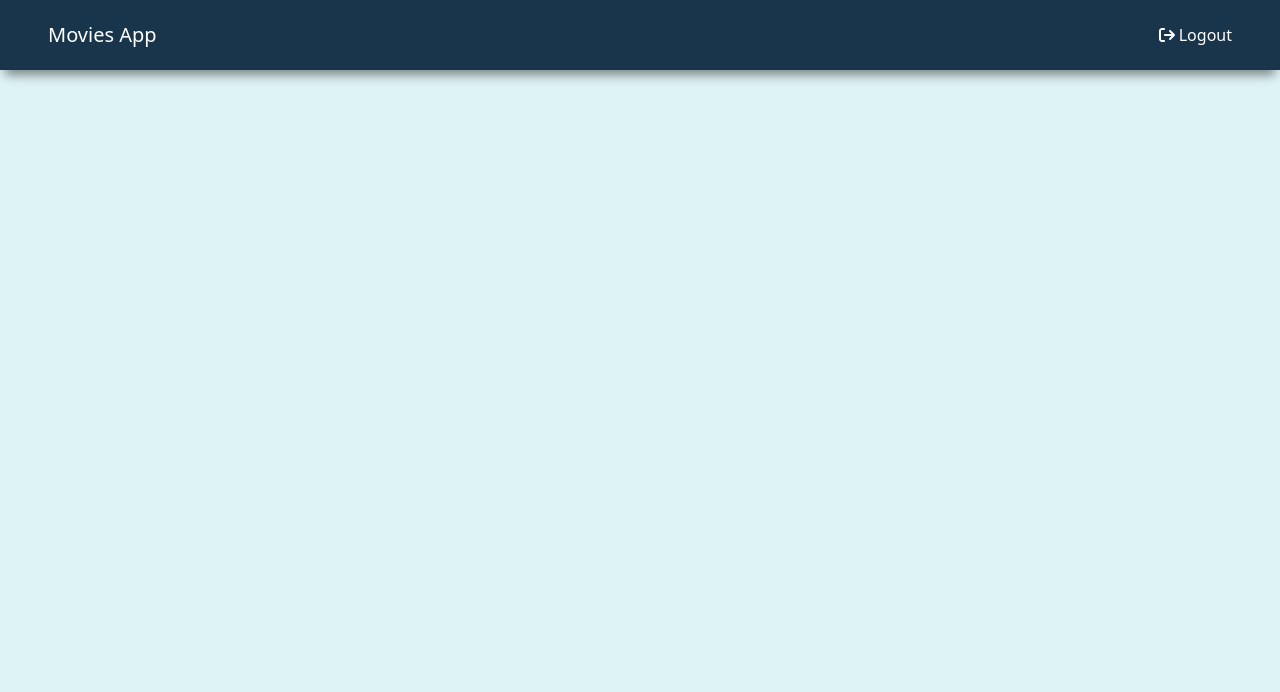
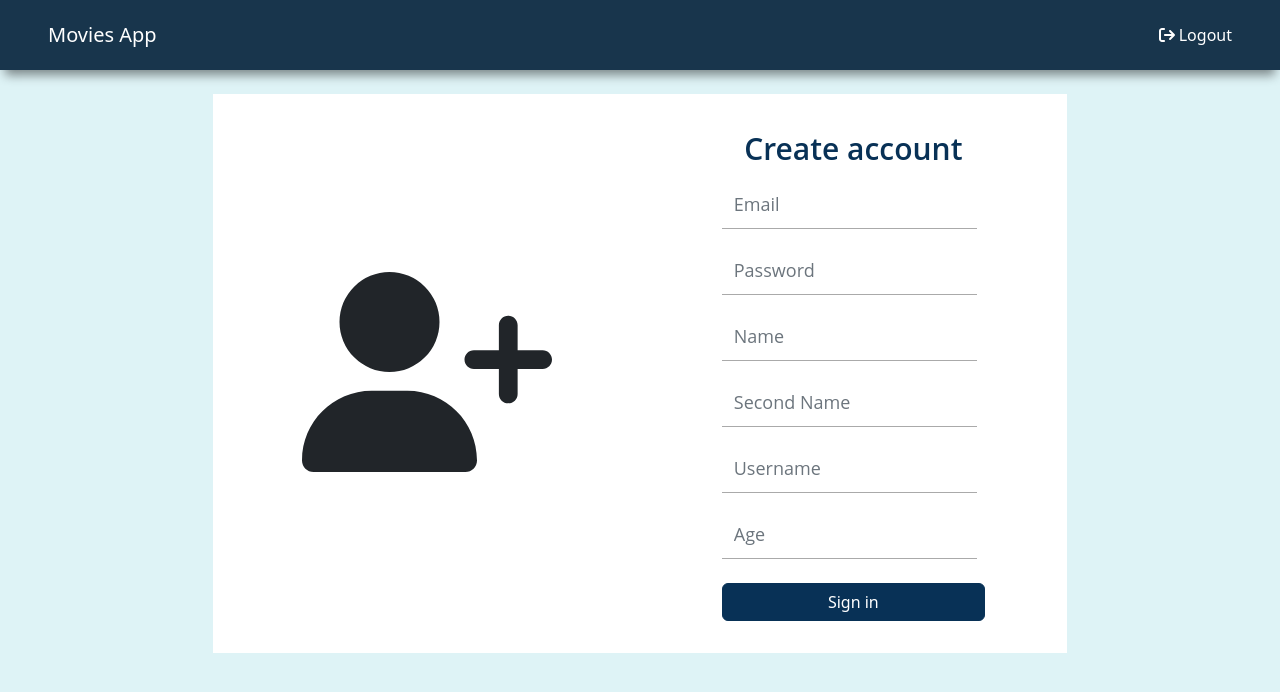
Before and after one commit to Bl4ckSt0n3/Movies_App_Angular, an Angular app: page /register in a window 1280 px wide. Before the commit this address led to /. Shown: the top 692 px of the page. Built offline with nearby package versions, Linux system fonts and the light colour scheme.

Commit message:
create register page

```diff
--- a/src/app/app-routing.module.ts
+++ b/src/app/app-routing.module.ts
@@ -1,6 +1,7 @@
 import { NgModule } from '@angular/core';
 import { RouterModule, Routes } from '@angular/router';
 import { AuthComponent } from './core/auth/auth.component';
+import { RegisterComponent } from './core/register/register.component';
 
 const routes: Routes = [
   { path: '', pathMatch: 'full', redirectTo: 'auth' },
@@ -8,7 +9,8 @@ const routes: Routes = [
     path: 'pages',
     loadChildren: () => import('./modules/pages/pages.module').then(module => module.PagesModule)
   },
-  { path: 'auth', component: AuthComponent}
+  { path: 'auth', component: AuthComponent},
+  { path: 'register', component: RegisterComponent }
 ];
 
 @NgModule({
--- a/src/app/app.module.ts
+++ b/src/app/app.module.ts
@@ -10,12 +10,14 @@ import { NgbModule } from '@ng-bootstrap/ng-bootstrap';
 import { HeaderComponent } from './header/header.component';
 import { FontAwesomeModule } from '@fortawesome/angular-fontawesome';
 import { AuthComponent } from './core/auth/auth.component';
+import { RegisterComponent } from './core/register/register.component';
 
 @NgModule({
   declarations: [
     AppComponent,
     HeaderComponent,
     AuthComponent,
+    RegisterComponent,
   ],
   imports: [
     BrowserModule,
--- /dev/null
+++ b/src/app/core/register/register.component.html
@@ -0,0 +1,57 @@
+<ng-container>
+    <div class="row d-flex justify-content-center align-items-center">
+        <div class="col-md-8">
+            <div class="row d-flex justify-content-center">
+                <div class="col-md-6 d-flex align-items-center justify-content-center icon">
+                    <div class="card">
+                        <div class="card-body">
+                            <fa-icon [icon]="faUserCircle" [styles]="{'min-height': '25vh'}"></fa-icon>
+                                <!-- <fa-icon [icon]="faUser"></fa-icon>
+                                            -->
+                        </div>
+                    </div>
+                </div>
+                <div class="col-md-6">
+                    <div class="card">
+                        <div class="card-body">
+                            <div class="title mt-3" style="text-align: center;">
+                                <p class="card-title">Create account</p>
+                            </div>
+                            <form class="row g-3 d-flex justify-content-center pb-3">
+                                <div class="col-md-8 pe-2">
+                                    <!-- <label for="inputEmail4" class="form-label">Email</label> -->
+                                    <input type="email" class="form-control" id="email" placeholder="Email">
+                                </div>
+                                <div class="col-md-8 pe-2">
+                                  <!-- <label for="inputPassword4" class="form-label">Password</label> -->
+                                    <input type="password" class="form-control" id="password" placeholder="Password">
+                                </div>
+                                <div class="col-8 pe-2">
+                                  <!-- <label for="inputAddress" class="form-label">Name</label> -->
+                                    <input type="text" class="form-control" id="name" placeholder="Name">
+                                </div>
+                                <div class="col-8 pe-2">
+                                  <!-- <label for="inputAddress2" class="form-label">Second Name</label> -->
+                                    <input type="text" class="form-control" id="secondName" placeholder="Second Name">
+                                </div>
+                                <div class="col-md-8 pe-2">
+                                  <!-- <label for="inputCity" class="form-label">City</label> -->
+                                    <input type="text" class="form-control" id="username" placeholder="Username">
+                                </div>
+
+                                <div class="col-md-8 pe-2">
+                                    <input type="number" class="form-control" id="age" placeholder="Age">
+                                </div>
+                                <div class="col-8">
+                                    <button type="submit" class="btn sign-in float-end mt-2" style="min-width: 100%;">Sign in</button>
+                                </div>
+                            </form>
+                        </div>
+                    </div>
+                </div>
+            </div>
+
+
+        </div>
+    </div>
+</ng-container>
--- /dev/null
+++ b/src/app/core/register/register.component.scss
@@ -0,0 +1,49 @@
+.row {
+    --bs-gutter-x: 0 !important;
+}
+.card-title {
+    color: #083156;
+    font-size: 30px;
+    font-weight: 600;
+    font-family: 'Open Sans', sans-serif;
+}
+.card {
+    border-radius: 0;
+    border: 0;
+}
+
+input:focus, input.form-control:focus {
+    outline:none !important;
+    outline-width: 0 !important;
+    box-shadow: none;
+    -moz-box-shadow: none;
+    -webkit-box-shadow: none;
+}
+.form-control {
+    height: 50px;
+    font-size: 18px;
+    font-family: 'Open Sans', sans-serif;
+    border: none;
+    border-bottom: 1px solid rgb(170, 170, 170);
+    border-radius: 0;
+    text-decoration: none;
+}
+.form-control:focus {
+    border-bottom: 3px solid #083156;
+}
+
+.email-label .password-label {
+    font-family: 'Open Sans', sans-serif;
+}
+.sign-in {
+    color: #fff;
+    background-color: #083156;
+    border: 0.5px solid #083156;
+}
+.sign-in:hover {
+    background-color: #1e415f;
+}
+
+.icon{
+    background-color: #fff;
+}
--- /dev/null
+++ b/src/app/core/register/register.component.ts
@@ -0,0 +1,39 @@
+import { Component, TemplateRef, ViewChild, inject } from '@angular/core';
+import { NgbModal } from '@ng-bootstrap/ng-bootstrap';
+import { faSignIn, faEyeDropper, faEye, faEyeSlash, faUserPlus, faUser, faUserCircle } from '@fortawesome/free-solid-svg-icons';
+import { FormControl, FormGroup, Validators } from '@angular/forms';
+@Component({
+  selector: 'app-register',
+  templateUrl: './register.component.html',
+  styleUrls: ['./register.component.scss']
+})
+export class RegisterComponent {
+  faSignIn = faSignIn;
+  faEyeDropper = faEyeDropper;
+  faEye = faEye;
+  faEyeSlash = faEyeSlash;
+
+  faUser = faUser;
+  faUserCircle = faUserPlus;
+
+  show: boolean = false;
+
+  registerForm = new FormGroup({
+    username: new FormControl('', [Validators.required]),
+    email: new FormControl('', [Validators.required]),
+    name: new FormControl('', [Validators.required]),
+    secondName: new FormControl('', [Validators.required]),
+    password: new FormControl('', [Validators.required]),
+    age: new FormControl('', [Validators.required]),
+  });
+
+  onChangeShow(): void {
+    this.show = !this.show;
+  }
+  //https://www.infragistics.com/community/blogs/b/infragistics/posts/angular-observable-vs-angular-promise
+  // https://thoughtbot.com/blog/transitions-and-transforms
+  // https://www.angularjswiki.com/angular/how-to-use-font-awesome-icons-in-angular-applications/
+  public onSubmit(): void {
+
+  }
+}
```
Also changed, not shown: 1 other file (tests, documents, lock files or other folders).
